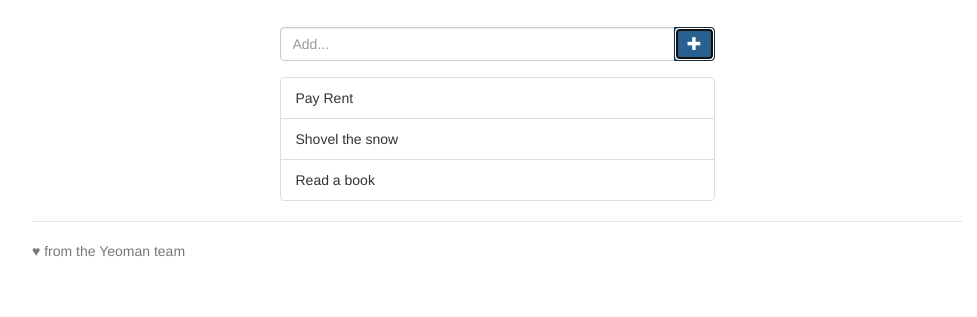
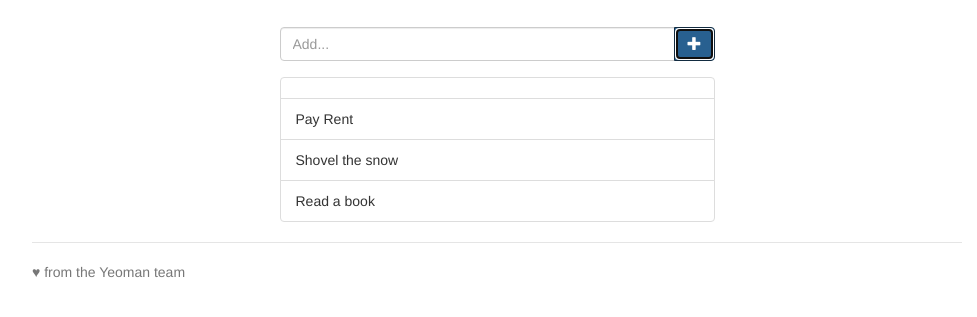
Before and after one commit to ermainz/Todoz, a website: page app/index.html in a window 1280 px wide. Both pictures are taken after a click on the button 837 px from the left and 127 px from the top of the page. Shown: the part 83-400 px from the top of the page, without its empty margins (143-1120 px from the left). Drawn offline with nearby package versions, Linux system fonts and the light colour scheme; files that its build step writes are made by us from their sources.

Commit message:
Implemented prepending new item to list

```diff
--- a/app/index.html
+++ b/app/index.html
@@ -40,16 +40,16 @@
     <div class="container">
       <div class="new-item-form col-md-6 col-md-offset-3">
         <div class="input-group">
-          <input type="text" class="form-control" placeHolder="Add...">
+          <input type="text" class="form-control new-item-input" placeHolder="Add...">
           <span class="input-group-btn">
-            <button class="btn btn-primary" type="button">
+            <button class="btn btn-primary add-item-button" type="button">
               <span class="glyphicon glyphicon-plus" aria-hidden="true"></span>
             </button>
           </span>
         </div>
       </div>
       <div class="col-md-6 col-md-offset-3">
-        <ul class="list-group">
+        <ul class="list-group item-list">
           <li class="list-group-item">Pay Rent</li>
           <li class="list-group-item">Shovel the snow</li>
           <li class="list-group-item">Read a book</li>
--- a/app/scripts/main.js
+++ b/app/scripts/main.js
@@ -1 +1,16 @@
-console.log('\'Allo \'Allo!');
+'use strict';
+
+function addItem(newItem) {
+  let newListItem = $('<li>').addClass('list-group-item').append(newItem);
+  $('.item-list').prepend(newListItem);
+}
+
+$( document ).ready(function() {
+
+    $('.add-item-button').on('click', function(ev) {
+      ev.preventDefault();
+      let newItem = $('.new-item-input').val();
+      addItem(newItem);
+    });
+
+});
```
